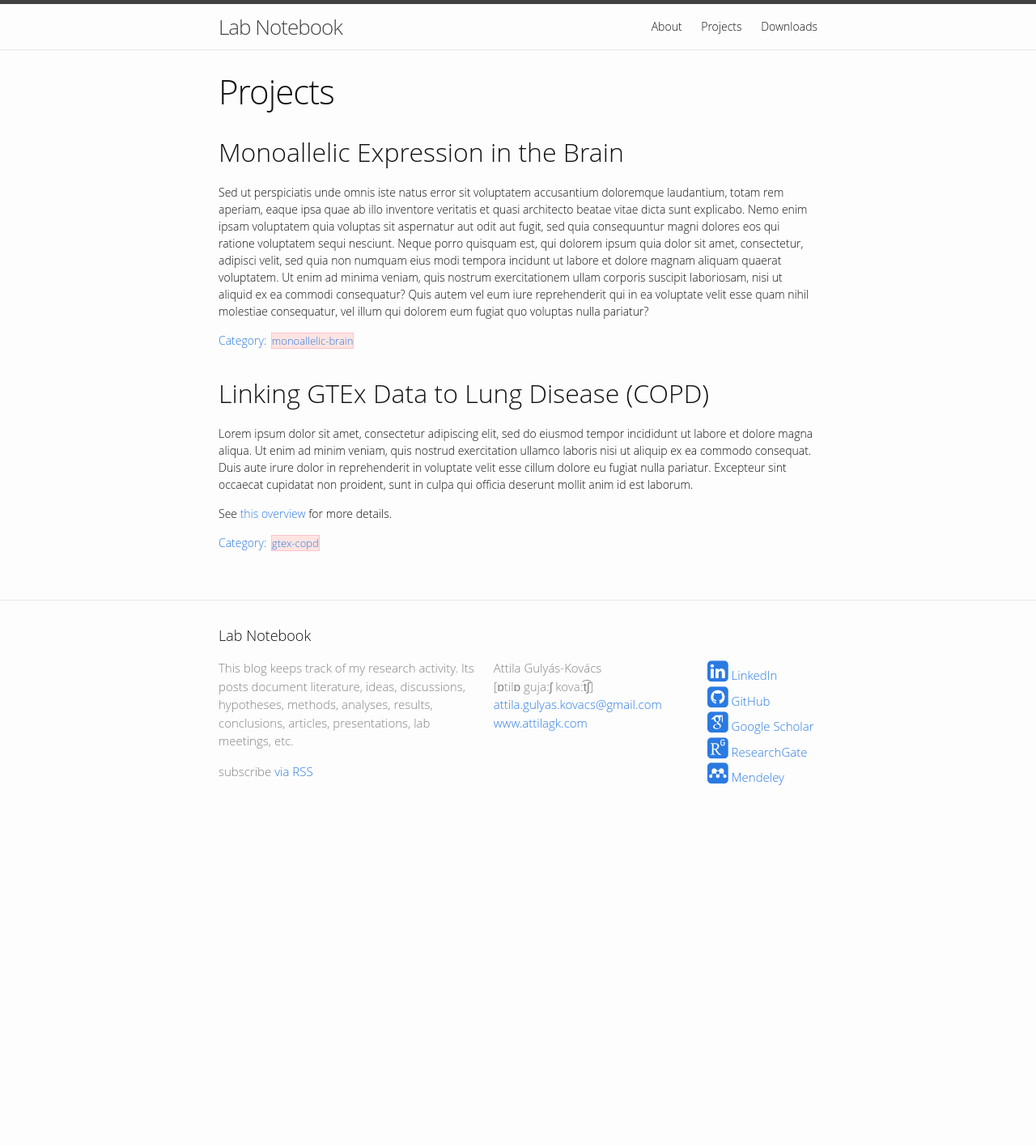
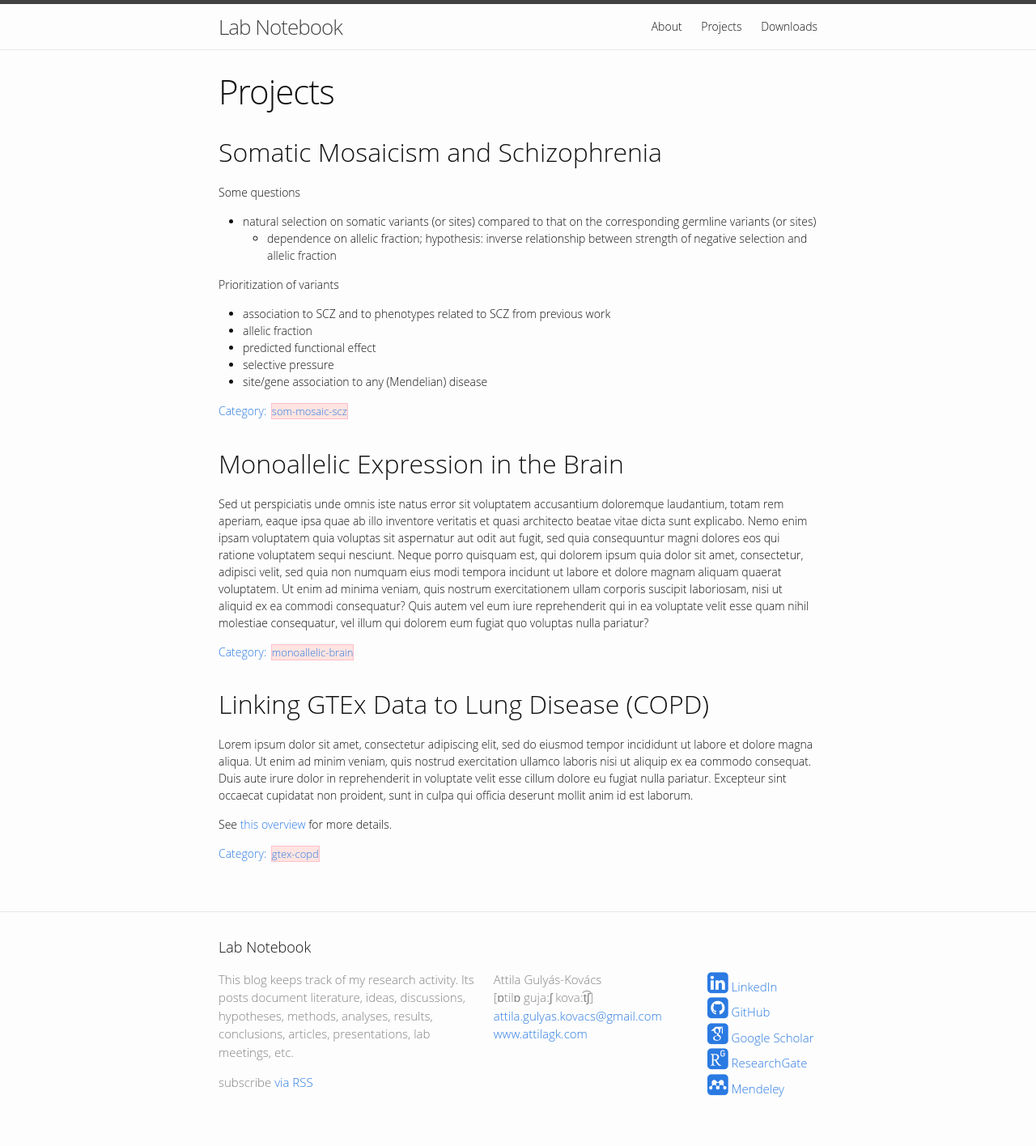
Before and after one commit to attilagk/monoallelic-brain, a Jekyll site: the page built from projects/index.html, in a window 1280 px wide. Shown: the whole page at 81% size. Built offline with Jekyll 4.4.1, drawn with Linux system fonts in a browser that asks for light colours; nearby versions of some CDN libraries; some web fonts are replaced; before the commit the page ends 1032 px from its top, so only the background shows below that.

Commit message:
Before fixing things for Jekyll v3.3.1

```diff
--- /dev/null
+++ b/_includes/projects/monoallelic-brain/2017-02-08-dataset-for-regression.html
@@ -0,0 +1 @@
+/home/attila/projects/monoallelic-brain/notebook/2017-02-08-dataset-for-regression/2017-02-08-dataset-for-regression.html
--- /dev/null
+++ b/_includes/projects/monoallelic-brain/2017-02-09-testing-variancepartition.html
@@ -0,0 +1 @@
+/home/attila/projects/monoallelic-brain/notebook/2017-02-09-testing-variancepartition/2017-02-09-testing-variancepartition.html
--- /dev/null
+++ b/_includes/projects/som-mosaic-scz/description.html
@@ -0,0 +1,24 @@
+<h2 id="som-mosaic-scz">Somatic Mosaicism and Schizophrenia</h2>
+<p>
+    Some questions
+    <ul>
+        <li>natural selection on somatic variants (or sites) compared to that on the
+            corresponding germline variants (or sites)</li>
+        <ul>
+            <li>dependence on allelic fraction; hypothesis: inverse
+                relationship between strength of negative selection and
+                allelic fraction</li>
+        </ul>
+    </ul>
+</p>
+<p>
+    Prioritization of variants
+    <ul>
+        <li>association to SCZ and to phenotypes related to SCZ from previous
+        work</li>
+        <li>allelic fraction</li>
+        <li>predicted functional effect</li>
+        <li>selective pressure</li>
+        <li>site/gene association to any (Mendelian) disease</li>
+    </ul>
+</p>
--- a/projects/index.html
+++ b/projects/index.html
@@ -5,7 +5,7 @@ title: Projects
 
 <div class="post-content">
 
-{% assign projects = "monoallelic-brain;gtex-copd" | split: ';' %}
+{% assign projects = "som-mosaic-scz;monoallelic-brain;gtex-copd" | split: ';' %}
 
 {% for project in projects %}
 
```
Also changed, not shown: monoallelic-brain/_posts/2017-02-08-dataset-for-regression.md (added, +5 -0 lines), monoallelic-brain/_posts/2017-02-08-open-questions-after-ms.md (added, +1 -0 lines), monoallelic-brain/_posts/2017-02-09-gabriels-suggestions.md (added, +1 -0 lines), monoallelic-brain/_posts/2017-02-09-testing-variancepartition.md (added, +7 -0 lines), Gemfile.lock.
